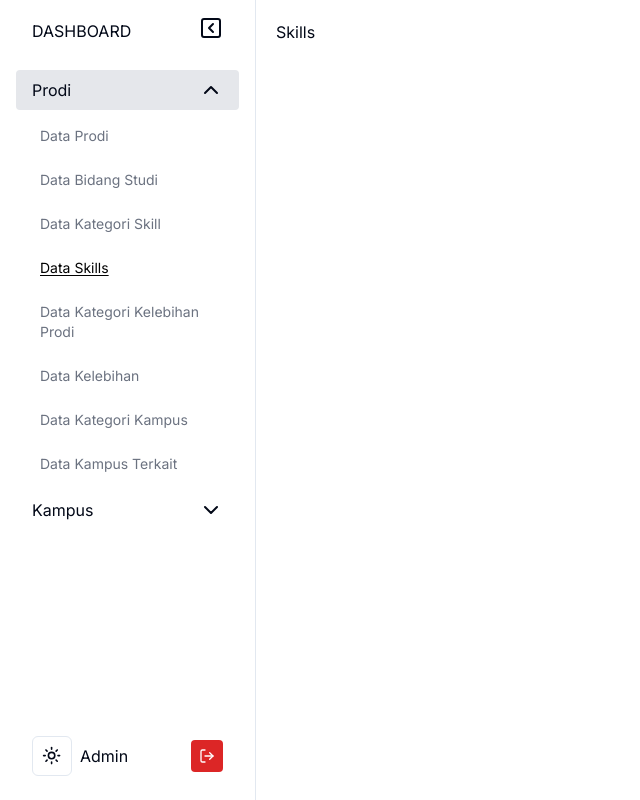
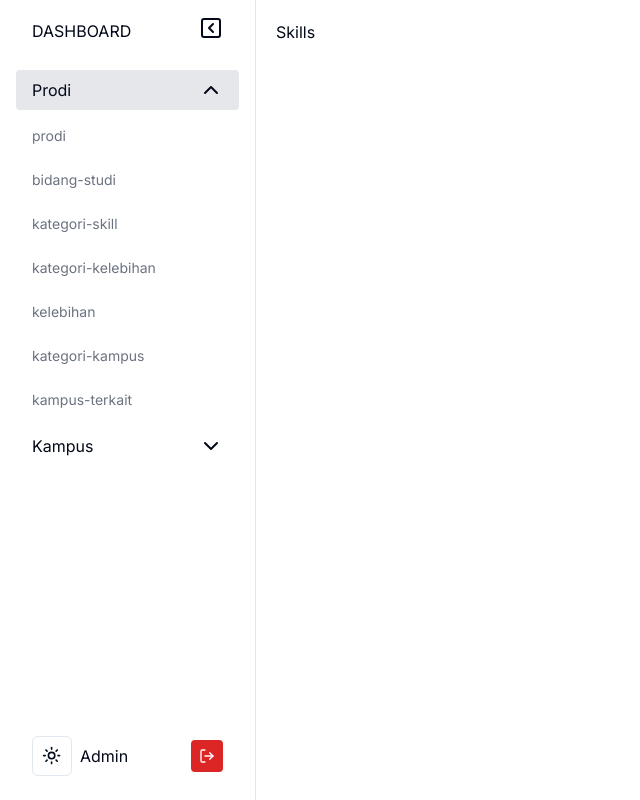
Before and after one commit to DriyandoAndreas/quiperlike-nextjs, a Next.js app: page /dashboard/skill in a window 1280 px wide. Both pictures are taken after a click on the button "Prodi". Shown: the whole page, without its empty margins (0-640 px from the left). Built offline with nearby package versions, Linux system fonts and the light colour scheme.

Commit message:
update ui & route method

```diff
--- a/components/ui/sidebar.tsx
+++ b/components/ui/sidebar.tsx
@@ -24,6 +24,37 @@ import {
 } from "@/components/ui/dropdown-menu";
 
 export default function SideBar() {
+  //data
+  const navLinkProdi = [
+    {
+      name: "prodi",
+      path: "/dashboard/prodi",
+    },
+    {
+      name: "bidang-studi",
+      path: "/dashboard/bidang-studi",
+    },
+    {
+      name: "kategori-skill",
+      path: "/dashboard/kategori-skill",
+    },
+    {
+      name: "kategori-kelebihan",
+      path: "/dashboard/kategori-kelebihan",
+    },
+    {
+      name: "kelebihan",
+      path: "/dashboard/kelebihan",
+    },
+    {
+      name: "kategori-kampus",
+      path: "/dashboard/kategori-kampus",
+    },
+    {
+      name: "kampus-terkait",
+      path: "/dashboard/kampus-terkait",
+    },
+  ];
   //state
   const [isDropdownOpen, setIsDropdownOpen] = useState(false);
   const [isOpenDashBoardMenu, setOpenDashBoardMenu] = useState(false);
@@ -132,74 +163,20 @@ export default function SideBar() {
                   }`}
                 />
               </button>
-              {isDropdownOpen && (
-                <div className="mt-2 space-y-2 mx-2">
+              {isDropdownOpen &&
+                navLinkProdi.map((link, index) => {
+                  return (
                     <Link
-                    href="/dashboard/prodi"
+                      key={index}
+                      href={link.path}
                       className={`block px-4 py-2 text-sm ${getLinkClasses(
-                      "/dashboard/prodi"
+                        `${link.path}`
                       )}`}
                     >
-                    Data Prodi
+                      {link.name}
                     </Link>
-                  <Link
-                    href="/dashboard/bidang-studi"
-                    className={`block px-4 py-2 text-sm ${getLinkClasses(
-                      "/dashboard/bidang-studi"
-                    )}`}
-                  >
-                    Data Bidang Studi
-                  </Link>
-                  <Link
-                    href="/dashboard/kategori-skill"
-                    className={`block px-4 py-2 text-sm ${getLinkClasses(
-                      "/dashboard/kategori-skill"
-                    )}`}
-                  >
-                    Data Kategori Skill
-                  </Link>
-                  <Link
-                    href="/dashboard/skill"
-                    className={`block px-4 py-2 text-sm ${getLinkClasses(
-                      "/dashboard/skill"
-                    )}`}
-                  >
-                    Data Skills
-                  </Link>
-                  <Link
-                    href="/dashboard/kategori-kelebihan"
-                    className={`block px-4 py-2 text-sm ${getLinkClasses(
-                      "/dashboard/kategori-kelebihan"
-                    )}`}
-                  >
-                    Data Kategori Kelebihan Prodi
-                  </Link>
-                  <Link
-                    href="/dashboard/kelebihan"
-                    className={`block px-4 py-2 text-sm ${getLinkClasses(
-                      "/dashboard/kelebihan"
-                    )}`}
-                  >
-                    Data Kelebihan
-                  </Link>
-                  <Link
-                    href="/dashboard/kategori-kampus"
-                    className={`block px-4 py-2 text-sm ${getLinkClasses(
-                      "/dashboard/kategori-kampus"
-                    )}`}
-                  >
-                    Data Kategori Kampus
-                  </Link>
-                  <Link
-                    href="/dashboard/kampus-terkait"
-                    className={`block px-4 py-2 text-sm ${getLinkClasses(
-                      "/dashboard/kampus-terkait"
-                    )}`}
-                  >
-                    Data Kampus Terkait
-                  </Link>
-                </div>
-              )}
+                  );
+                })}
               <button
                 onClick={toggleDropdownKampus}
                 className={`flex items-center justify-between w-full px-4 py-2 text-left rounded-sm  ${isParentActive(
@@ -298,74 +275,20 @@ export default function SideBar() {
                   }`}
                 />
               </button>
-              {isDropdownOpen && (
-                <div className="mt-2 space-y-2 mx-2">
+              {isDropdownOpen &&
+                navLinkProdi.map((link, index) => {
+                  return (
                     <Link
-                    href="/dashboard/prodi"
+                      key={index}
+                      href={link.path}
                       className={`block px-4 py-2 text-sm ${getLinkClasses(
-                      "/dashboard/prodi"
+                        `${link.path}`
                       )}`}
                     >
-                    Data Prodi
+                      {link.name}
                     </Link>
-                  <Link
-                    href="/dashboard/bidang-studi"
-                    className={`block px-4 py-2 text-sm ${getLinkClasses(
-                      "/dashboard/bidang-studi"
-                    )}`}
-                  >
-                    Data Bidang Studi
-                  </Link>
-                  <Link
-                    href="/dashboard/kategori-skill"
-                    className={`block px-4 py-2 text-sm ${getLinkClasses(
-                      "/dashboard/kategori-skill"
-                    )}`}
-                  >
-                    Data Kategori Skill
-                  </Link>
-                  <Link
-                    href="/dashboard/skill"
-                    className={`block px-4 py-2 text-sm ${getLinkClasses(
-                      "/dashboard/skill"
-                    )}`}
-                  >
-                    Data Skills
-                  </Link>
-                  <Link
-                    href="/dashboard/kategori-kelebihan"
-                    className={`block px-4 py-2 text-sm ${getLinkClasses(
-                      "/dashboard/kategori-kelebihan"
-                    )}`}
-                  >
-                    Data Kategori Kelebihan Prodi
-                  </Link>
-                  <Link
-                    href="/dashboard/kelebihan"
-                    className={`block px-4 py-2 text-sm ${getLinkClasses(
-                      "/dashboard/kelebihan"
-                    )}`}
-                  >
-                    Data Kelebihan
-                  </Link>
-                  <Link
-                    href="/dashboard/kategori-kampus"
-                    className={`block px-4 py-2 text-sm ${getLinkClasses(
-                      "/dashboard/kategori-kampus"
-                    )}`}
-                  >
-                    Data Kategori Kampus
-                  </Link>
-                  <Link
-                    href="/dashboard/kampus-terkait"
-                    className={`block px-4 py-2 text-sm ${getLinkClasses(
-                      "/dashboard/kampus-terkait"
-                    )}`}
-                  >
-                    Data Kampus Terkait
-                  </Link>
-                </div>
-              )}
+                  );
+                })}
               <button
                 onClick={toggleDropdownKampus}
                 className={`flex items-center justify-between w-full px-4 py-2 text-left rounded-sm  ${isParentActive(
```
Lines whose indentation alone changed are shown as unchanged.
